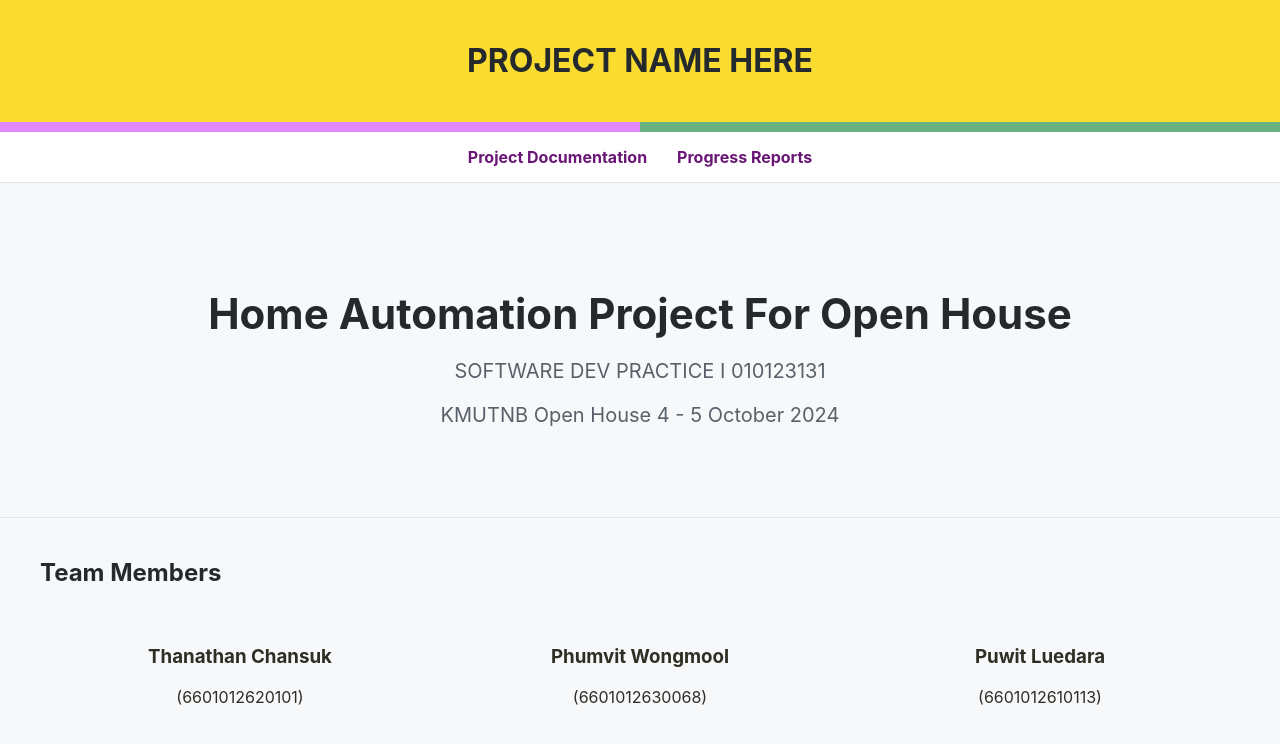
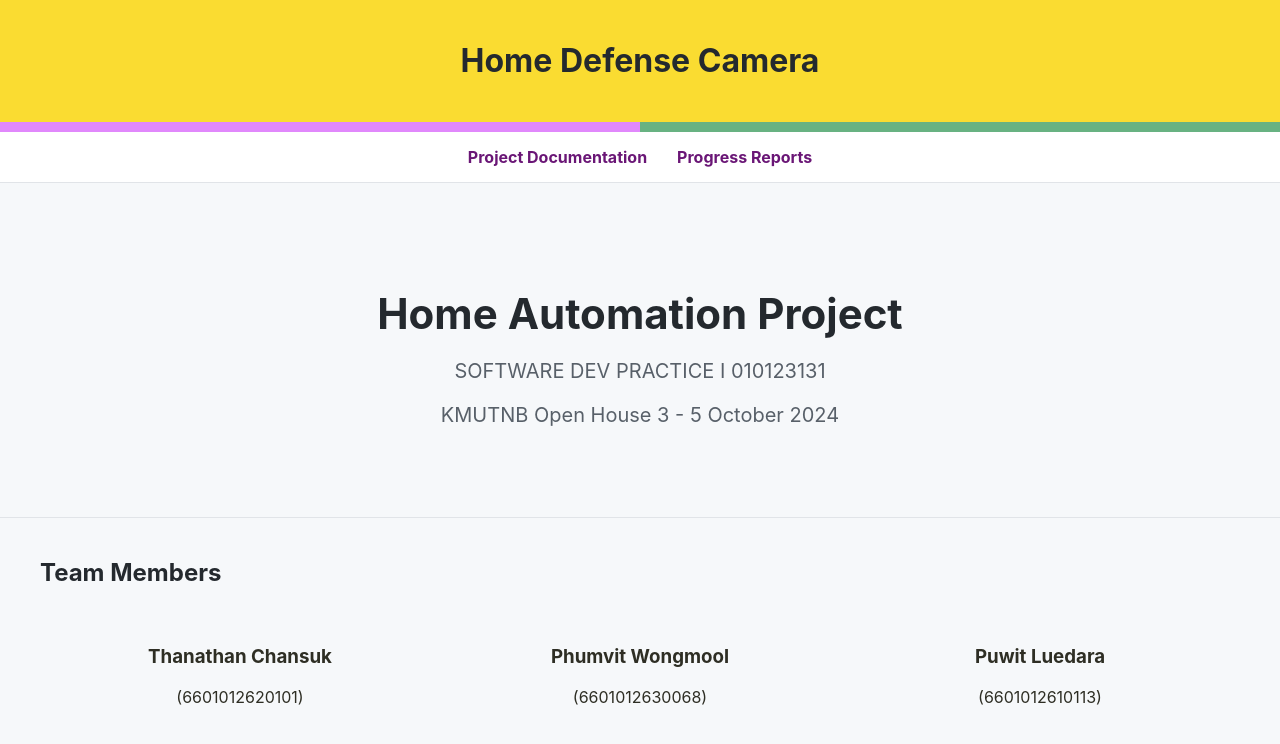
Before and after one commit to Phumvit/Mini-Project, a plain HTML site: page index.html in a window 1280 px wide. Drawn offline with Linux system fonts and the light colour scheme.

Commit message:
index.html

```diff
--- a/index.html
+++ b/index.html
@@ -118,7 +118,7 @@
 <body>
 
 <header>
-    <h1>PROJECT NAME HERE</h1>
+    <h1>Home Defense Camera</h1>                  <!-- Project Name Here-->
 </header>
 
 <!-- Two color strips below the header -->
@@ -130,55 +130,36 @@
 <nav>
     <a href="documentation.html">Project Documentation</a>
     <a href="progress.html">Progress Reports</a>
-    <!-- <a href="#contact" target="_blank">Contact</a> -->
 </nav>
 
 <section class="hero">
     <div class="container">
-        <h1>Home Automation Project For Open House</h1>
+        <h1>Home Automation Project</h1>
         <p>SOFTWARE DEV PRACTICE I 010123131</p>
-        <p>KMUTNB Open House 4 - 5 October 2024</p>
-        <!-- <a href="#get-started" class="cta-button">Get Started</a> -->
+        <p>KMUTNB Open House 3 - 5 October 2024</p>
     </div>
 </section>
-
-<!-- <section class="container" id="overview">
-    <h2>Overview</h2>
-    <p>
-        เดี๋ยวมาคิด
-    </p>
-    <h3>Objectives:</h3>
-    <ul>
-        <li></li>
-        <li></li>
-        <li></li>
-    </ul>
-</section> -->
 
 <section class="container" id="team">
     <h2>Team Members</h2>
     <div class="team">
         <div class="team-member">
-            <!-- <img src="team1.jpg" alt="John Doe"> -->
+            <!-- <img src="" alt=""> -->
             <h3>Thanathan Chansuk</h3>
             <p>(6601012620101)</p>
         </div>
         <div class="team-member">
-            <!-- <img src="team2.jpg" alt="Jane Smith"> -->
+            <!-- <img src="" alt=""> -->
             <h3>Phumvit Wongmool</h3>
             <p>(6601012630068)</p>
         </div>
         <div class="team-member">
-            <!-- <img src="team3.jpg" alt="Mark Lee"> -->
+            <!-- <img src="" alt=""> -->
             <h3>Puwit Luedara</h3>
             <p>(6601012610113)</p>
         </div>
     </div>
 </section>
 
-<!-- <footer>
-    &copy; 2024 Smart Home Automation System | All Rights Reserved
-</footer> -->
-
 </body>
 </html>
```
